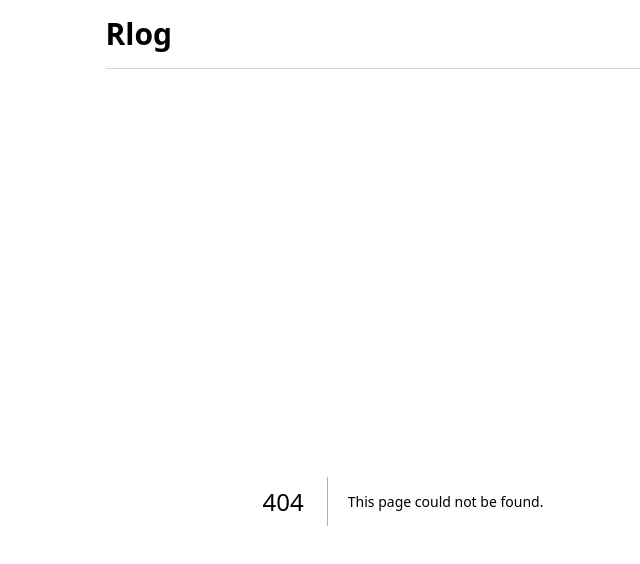
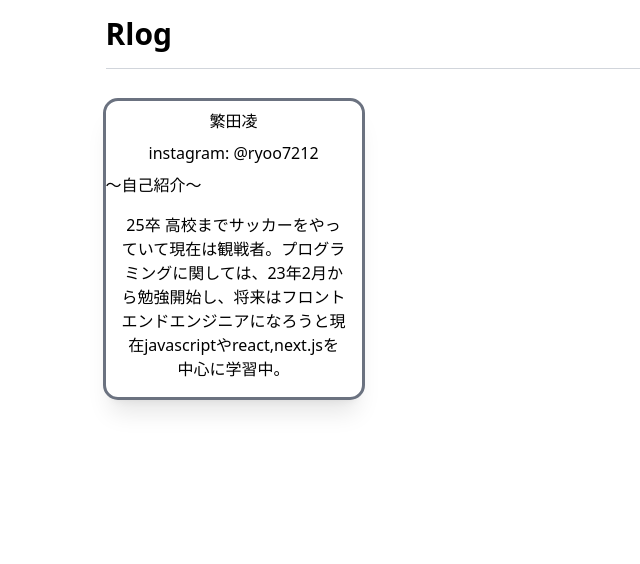
Before and after one commit to Ry-oo/Rlog, a Next.js app: page /components/sidebar in a window 1280 px wide. Before the commit this address had no page. Shown: the top 564 px of the page, without its empty margins (237-877 px from the left). Built offline with nearby package versions, Linux system fonts and the light colour scheme.

Commit message:
💄 自己紹介部分の追加

```diff
--- a/src/pages/_app.jsx
+++ b/src/pages/_app.jsx
@@ -1,14 +1,11 @@
 import "@/styles/globals.css";
-import Link from "next/link";
+
+import Header from "./components/header";
 
 export default function App({ Component, pageProps }) {
   return (
     <div className="mx-auto max-w-prose">
-      <header className="border-b border-gray-300 py-4">
-        <h1 className="text-3xl font-bold">
-          <Link href="/">Rlog</Link>
-        </h1>
-      </header>
+      <Header />
       <main className="mt-8">
         <Component {...pageProps} />
       </main>
--- /dev/null
+++ b/src/pages/components/header.jsx
@@ -0,0 +1,11 @@
+import Link from "next/link";
+
+export default function Header() {
+  return (
+    <header className="border-b border-gray-300 py-4">
+      <h1 className="text-3xl font-bold">
+        <Link href="/">Rlog</Link>
+      </h1>
+    </header>
+  );
+}
--- /dev/null
+++ b/src/pages/components/sidebar.jsx
@@ -0,0 +1,13 @@
+export default function Sidebar() {
+  return (
+    <div className="w-64 rounded-xl text-center shadow-xl outline outline-gray-500">
+      <h3 className="py-2">繁田凌</h3>
+      <p>instagram: @ryoo7212</p>
+      <p className="pt-2 text-left">〜自己紹介〜</p>
+      <p className="p-4">
+        25卒
+        高校までサッカーをやっていて現在は観戦者。プログラミングに関しては、23年2月から勉強開始し、将来はフロントエンドエンジニアになろうと現在javascriptやreact,next.jsを中心に学習中。
+      </p>
+    </div>
+  );
+}
--- a/src/pages/index.jsx
+++ b/src/pages/index.jsx
@@ -3,6 +3,7 @@ import styles from "@/styles/Home.module.css";
 import { client } from "../../libs/client";
 import Head from "next/head";
 import Link from "next/link";
+import Sidebar from "./components/sidebar";
 
 export const getStaticProps = async () => {
   const data = await client.get({
@@ -24,12 +25,13 @@ export default function Home({ blog }) {
       <Head>
         <title>Rlog</title>
       </Head>
-      <main>
-        <ul>
+      <main className="flex space-x-14">
+        <Sidebar className="" />
+        <ul className="w-72 space-y-8">
           {blog.map((blog) => (
             <li
               key={blog.id}
-              className="mt-3 min-w-full max-w-md space-y-4 overflow-hidden rounded-br-lg border-2 py-3.5 text-center shadow-lg outline outline-black"
+              className="mt-3 min-w-full max-w-md space-y-4 overflow-hidden rounded-br-lg border-2 py-3.5 text-center shadow-lg outline outline-gray-500"
             >
               <Link
                 href={`/blog/${blog.id}`}
```
